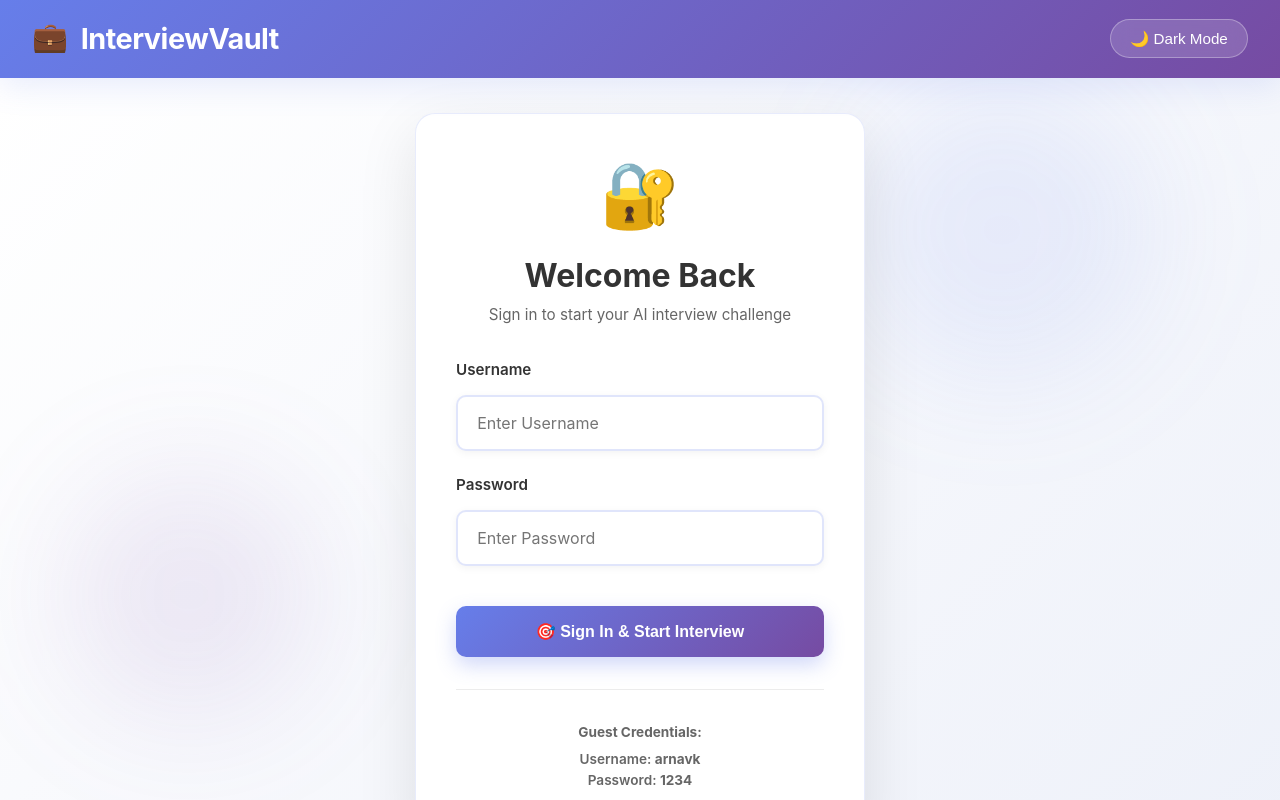
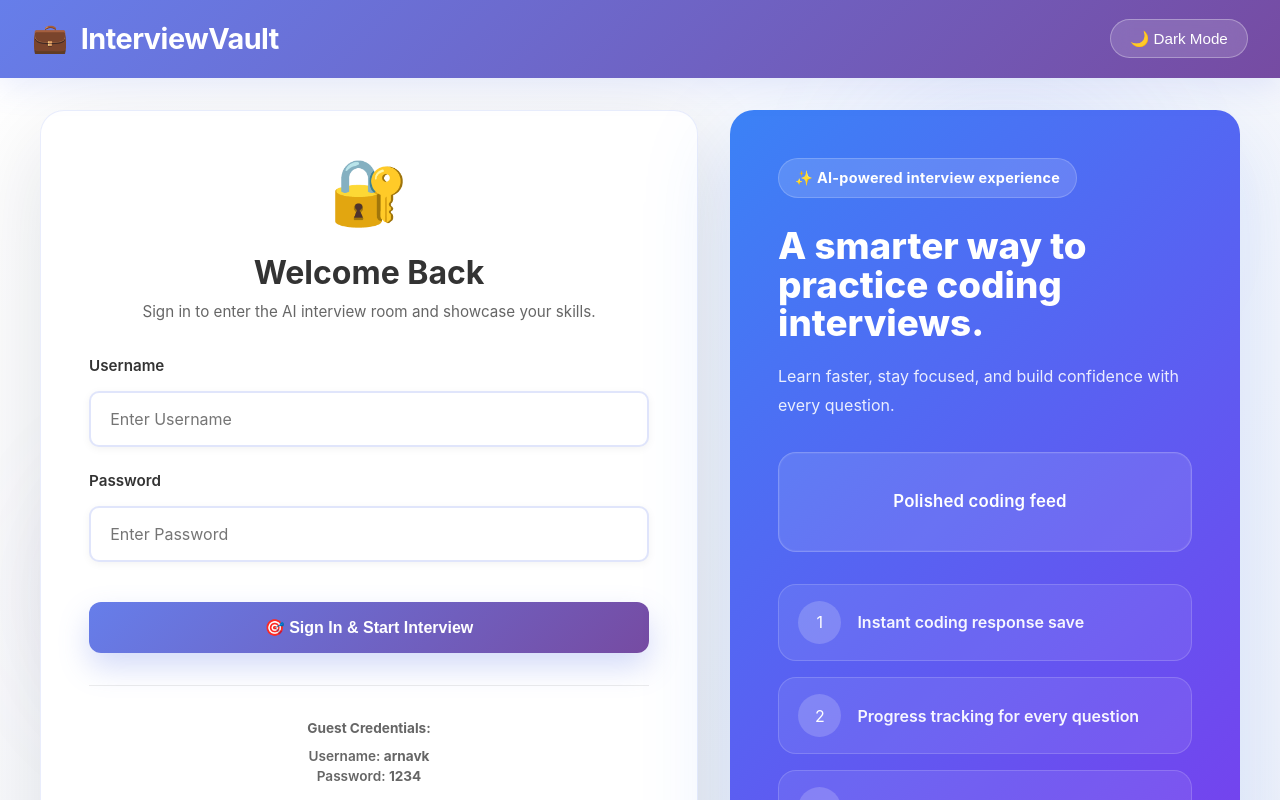
Before and after one commit to arnavkatyayan/assignmentenfecfe, a React (Create React App) app: page / in a window 1280 px wide. Shown: the top 800 px of the page. Built offline with nearby package versions, Linux system fonts and the light colour scheme.

Commit message:
Adding typewriter effect on Login Page.

```diff
--- a/src/App.css
+++ b/src/App.css
@@ -134,3 +134,30 @@ body {
     font-size: 1rem !important;
   }
 }
+
+.typewriter-cursor {
+  display: inline-block;
+  width: 2px;
+  background: currentColor;
+  animation: blink 0.8s step-end infinite;
+}
+
+@keyframes blink {
+  0%, 100% {
+    opacity: 1;
+  }
+  50% {
+    opacity: 0;
+  }
+}
+
+@media (max-width: 900px) {
+  .login-split {
+    grid-template-columns: 1fr !important;
+  }
+
+  .login-card,
+  .feature-panel {
+    min-height: auto !important;
+  }
+}
--- a/src/pages/LoginPage.js
+++ b/src/pages/LoginPage.js
@@ -1,7 +1,15 @@
-import React, { useState } from 'react';
+import React, { useState, useEffect } from 'react';
 import { useNavigate } from 'react-router-dom';
 import { useTheme } from '../context/ThemeContext';
-import { useEffect } from 'react';
+
+const features = [
+  'AI interview practice',
+  'Polished coding feedback',
+  'Auto-save every response',
+  'Progress tracking in real time',
+  'Designed for your portfolio',
+];
+
 export default function LoginPage() {
   const navigate = useNavigate();
   const { colors } = useTheme();
@@ -9,15 +17,41 @@ export default function LoginPage() {
   const [password, setPassword] = useState('');
   const [error, setError] = useState('');
   const [focusedField, setFocusedField] = useState(null);
+  const [displayText, setDisplayText] = useState(features[0]);
+  const [currentFeatureIndex, setCurrentFeatureIndex] = useState(0);
+  const [isDeleting, setIsDeleting] = useState(false);
 
-  useEffect(()=> {
+  useEffect(() => {
     if (error) {
       const timer = setTimeout(() => {
         setError('');
       }, 4000);
       return () => clearTimeout(timer);
     }
-  },[error]);
+  }, [error]);
+
+  useEffect(() => {
+    const currentFeature = features[currentFeatureIndex];
+    const isComplete = !isDeleting && displayText === currentFeature;
+    const isCleared = isDeleting && displayText === '';
+    let timer = null;
+
+    if (isComplete) {
+      timer = setTimeout(() => setIsDeleting(true), 1200);
+    } else if (isCleared) {
+      timer = setTimeout(() => {
+        setIsDeleting(false);
+        setCurrentFeatureIndex((prev) => (prev + 1) % features.length);
+      }, 500);
+    } else {
+      timer = setTimeout(() => {
+        const nextLength = isDeleting ? displayText.length - 1 : displayText.length + 1;
+        setDisplayText(currentFeature.slice(0, nextLength));
+      }, isDeleting ? 40 : 70);
+    }
+
+    return () => clearTimeout(timer);
+  }, [displayText, isDeleting, currentFeatureIndex]);
   const handleLogin = (e) => {
     e.preventDefault();
     setError('');
@@ -83,54 +117,75 @@ export default function LoginPage() {
       />
 
           <div
+              className="login-split"
+              style={{
+                  display: 'flex',
+                  flexDirection: 'row',
+                  alignItems: 'stretch',
+                  justifyContent: 'space-between',
+                  width: '100%',
+                  maxWidth: '1200px',
+                  gap: '2rem',
+              }}
+          >
+        <div
+          className="login-card"
           style={{
             position: 'relative',
             zIndex: 1,
-          maxWidth: '450px',
             width: '100%',
             background: colors.surface,
-          borderRadius: '20px',
-          boxShadow: '0 20px 60px rgba(0, 0, 0, 0.1)',
-          border: `1px solid ${colors.surface === '#f8fafc' ? 'rgba(102, 126, 234, 0.1)' : 'rgba(102, 126, 234, 0.15)'}`,
-          padding: '3rem 2.5rem',
+            borderRadius: '24px',
+            boxShadow: '0 30px 90px rgba(15, 23, 42, 0.12)',
+            border: `1px solid ${colors.surface === '#f8fafc' ? 'rgba(102, 126, 234, 0.08)' : 'rgba(102, 126, 234, 0.14)'}`,
+            padding: '3rem',
             animation: 'fadeIn 0.8s ease',
+            overflow: 'hidden',
           }}
         >
-
           <div style={{ textAlign: 'center', marginBottom: '2rem' }}>
-          <div style={{
+            <div
+              style={{
                 fontSize: '4rem',
                 marginBottom: '1rem',
-            animation: 'float 4s ease-in-out infinite'
-          }}>
+                animation: 'float 4s ease-in-out infinite',
+              }}
+            >
               🔐
             </div>
-          <h1 style={{
+            <h1
+              style={{
                 fontSize: '2rem',
                 color: colors.text,
                 fontWeight: '700',
                 marginBottom: '0.5rem',
-          }}>
+              }}
+            >
               Welcome Back
             </h1>
-          <p style={{
+            <p
+              style={{
                 color: colors.textSecondary,
                 fontSize: '0.95rem',
                 lineHeight: '1.6',
-          }}>
-            Sign in to start your AI interview challenge
+              }}
+            >
+              Sign in to enter the AI interview room and showcase your skills.
             </p>
           </div>
 
           <form onSubmit={handleLogin}>
             <div style={{ marginBottom: '1.5rem' }}>
-            <label htmlFor="username" style={{
+              <label
+                htmlFor="username"
+                style={{
                   display: 'block',
                   fontSize: '0.95rem',
                   fontWeight: '600',
                   color: colors.text,
                   marginBottom: '0.5rem',
-            }}>
+                }}
+              >
                 Username
               </label>
               <input
@@ -146,13 +201,16 @@ export default function LoginPage() {
             </div>
 
             <div style={{ marginBottom: '1.5rem' }}>
-            <label htmlFor="password" style={{
+              <label
+                htmlFor="password"
+                style={{
                   display: 'block',
                   fontSize: '0.95rem',
                   fontWeight: '600',
                   color: colors.text,
                   marginBottom: '0.5rem',
-            }}>
+                }}
+              >
                 Password
               </label>
               <input
@@ -168,7 +226,8 @@ export default function LoginPage() {
             </div>
 
             {error && (
-            <div style={{
+              <div
+                style={{
                   background: 'rgba(239, 68, 68, 0.1)',
                   border: '1px solid rgba(239, 68, 68, 0.3)',
                   color: '#dc2626',
@@ -178,7 +237,8 @@ export default function LoginPage() {
                   fontSize: '0.9rem',
                   fontWeight: '500',
                   animation: 'slideInLeft 0.4s ease',
-            }}>
+                }}
+              >
                 ❌ {error}
               </div>
             )}
@@ -191,58 +251,190 @@ export default function LoginPage() {
                 background: 'linear-gradient(135deg, #667eea 0%, #764ba2 100%)',
                 color: 'white',
                 border: 'none',
-              borderRadius: '10px',
+                borderRadius: '12px',
                 fontSize: '1rem',
-              fontWeight: '600',
+                fontWeight: '700',
                 cursor: 'pointer',
-              transition: 'all 0.3s cubic-bezier(0.4, 0, 0.2, 1)',
-              boxShadow: '0 8px 20px rgba(102, 126, 234, 0.3)',
+                transition: 'all 0.3s ease',
+                boxShadow: '0 14px 30px rgba(102, 126, 234, 0.28)',
                 marginTop: '1rem',
-              transform: 'translateY(0)',
               }}
               onMouseEnter={(e) => {
-              e.target.style.transform = 'translateY(-3px)';
-              e.target.style.boxShadow = '0 12px 30px rgba(102, 126, 234, 0.5)';
+                e.target.style.transform = 'translateY(-2px)';
+                e.target.style.boxShadow = '0 18px 40px rgba(102, 126, 234, 0.35)';
               }}
               onMouseLeave={(e) => {
                 e.target.style.transform = 'translateY(0)';
-              e.target.style.boxShadow = '0 8px 20px rgba(102, 126, 234, 0.3)';
+                e.target.style.boxShadow = '0 14px 30px rgba(102, 126, 234, 0.28)';
               }}
             >
               🎯 Sign In & Start Interview
             </button>
           </form>
 
-        <div style={{
+          <div
+            style={{
               marginTop: '2rem',
               paddingTop: '1.5rem',
               borderTop: `1px solid ${colors.textSecondary}20`,
               textAlign: 'center',
-        }}>
-          <p style={{
+            }}
+          >
+            <p
+              style={{
                 fontSize: '0.85rem',
                 color: colors.textSecondary,
                 lineHeight: '1.6',
                 margin: '0.5rem 0',
-          }}>
+              }}
+            >
               <strong>Guest Credentials:</strong>
             </p>
-          <p style={{
+            <p
+              style={{
                 fontSize: '0.85rem',
                 color: colors.textSecondary,
                 margin: '0.3rem 0',
                 fontWeight: '600',
-          }}>
+              }}
+            >
               Username: <strong>arnavk</strong>
             </p>
-          <p style={{
+            <p
+              style={{
                 fontSize: '0.85rem',
                 color: colors.textSecondary,
                 margin: '0.3rem 0',
                 fontWeight: '600',
-          }}>
+              }}
+            >
               Password: <strong>1234</strong>
             </p>
+          </div>
+        </div>
+
+        <div
+          className="feature-panel"
+          style={{
+            position: 'relative',
+            zIndex: 1,
+            borderRadius: '24px',
+            padding: '3rem',
+            overflow: 'hidden',
+            background: 'linear-gradient(135deg, #3b82f6 0%, #7c3aed 100%)',
+            color: 'white',
+            minHeight: '560px',
+            display: 'flex',
+            flexDirection: 'column',
+            justifyContent: 'space-between',
+            boxShadow: '0 30px 90px rgba(59, 130, 246, 0.18)',
+          }}
+        >
+          <div>
+            <span
+              style={{
+                display: 'inline-flex',
+                alignItems: 'center',
+                gap: '0.6rem',
+                background: 'rgba(255, 255, 255, 0.14)',
+                border: '1px solid rgba(255, 255, 255, 0.18)',
+                borderRadius: '999px',
+                padding: '0.65rem 1rem',
+                fontSize: '0.9rem',
+                fontWeight: '700',
+                letterSpacing: '0.02em',
+              }}
+            >
+              ✨ AI-powered interview experience
+            </span>
+
+            <h2
+              style={{
+                marginTop: '1.8rem',
+                fontSize: '2.3rem',
+                lineHeight: '1.05',
+                fontWeight: '800',
+              }}
+            >
+              A smarter way to practice coding interviews.
+            </h2>
+
+            <p
+              style={{
+                marginTop: '1.2rem',
+                color: 'rgba(255, 255, 255, 0.88)',
+                fontSize: '1rem',
+                lineHeight: '1.8',
+                maxWidth: '520px',
+              }}
+            >
+              Learn faster, stay focused, and build confidence with every question.
+            </p>
+
+            <div
+              className="typewriter"
+              style={{
+                marginTop: '2rem',
+                padding: '1.4rem 1.2rem',
+                borderRadius: '18px',
+                background: 'rgba(255, 255, 255, 0.1)',
+                border: '1px solid rgba(255, 255, 255, 0.2)',
+                boxShadow: 'inset 0 0 0 1px rgba(255,255,255,0.05)',
+                minHeight: '100px',
+                display: 'flex',
+                alignItems: 'center',
+                justifyContent: 'center',
+                fontSize: '1.05rem',
+                fontWeight: '600',
+                lineHeight: '1.5',
+                letterSpacing: '0.01em',
+              }}
+            >
+              <span>{displayText}</span>
+              <span className="typewriter-cursor" style={{ marginLeft: '0.5rem' }}>|</span>
+            </div>
+          </div>
+
+          <div style={{ marginTop: '2rem' }}>
+            <ul style={{ listStyle: 'none', padding: 0, margin: 0, display: 'grid', gap: '1rem' }}>
+              {[
+                'Instant coding response save',
+                'Progress tracking for every question',
+                'Clean, professional interview UI',
+                'Performance summary after submission',
+              ].map((item, index) => (
+                <li
+                  key={index}
+                  style={{
+                    display: 'grid',
+                    gridTemplateColumns: 'auto 1fr',
+                    gap: '1rem',
+                    alignItems: 'center',
+                    background: 'rgba(255, 255, 255, 0.08)',
+                    border: '1px solid rgba(255, 255, 255, 0.16)',
+                    borderRadius: '18px',
+                    padding: '1rem 1.2rem',
+                  }}
+                >
+                  <div
+                    style={{
+                      width: '2.7rem',
+                      height: '2.7rem',
+                      borderRadius: '50%',
+                      background: 'rgba(255, 255, 255, 0.18)',
+                      display: 'grid',
+                      placeItems: 'center',
+                      fontSize: '1rem',
+                      color: 'white',
+                    }}
+                  >
+                    {index + 1}
+                  </div>
+                  <span style={{ color: 'rgba(255, 255, 255, 0.94)', fontWeight: '600' }}>{item}</span>
+                </li>
+              ))}
+            </ul>
+          </div>
         </div>
       </div>
     </div>
```
Lines whose indentation alone changed are shown as unchanged.
